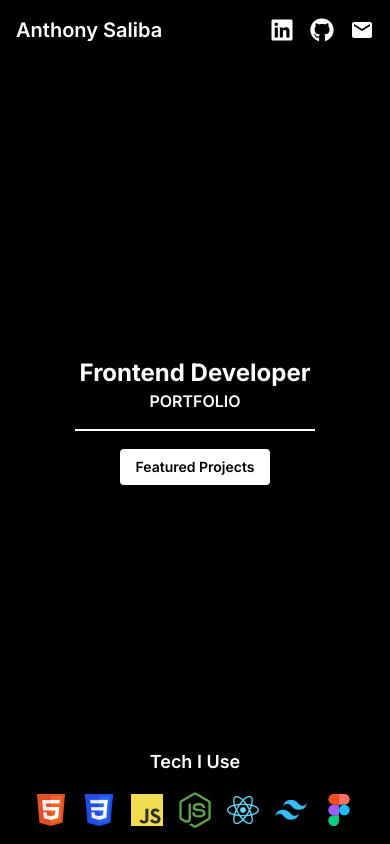
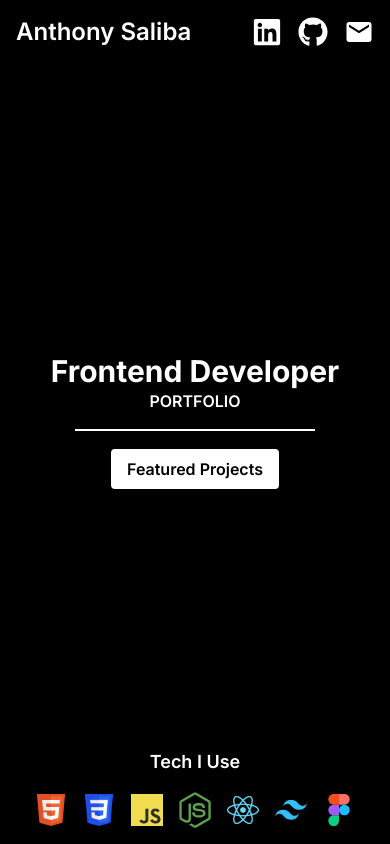
Before and after one commit to as9284/as-portfolio-v2, a React (Vite) app: page / in a window 390 px wide. Built offline with nearby package versions, Linux system fonts and the light colour scheme.

Commit message:
Improved sizing on mobile

```diff
--- a/src/index.css
+++ b/src/index.css
@@ -8,6 +8,6 @@
 
 @layer components {
     .btn-modern {
-        @apply relative flex justify-center items-center text-sm md:text-lg bg-white border-2 text-black font-semibold py-2 px-4 rounded-md cursor-pointer hover:bg-white/80 focus:bg-white/80 active:scale-[0.98] duration-200;
+        @apply relative flex justify-center items-center text-base md:text-lg bg-white border-2 text-black font-semibold py-2 px-4 rounded-md cursor-pointer hover:bg-white/80 focus:bg-white/80 active:scale-[0.98] duration-200;
     }
 }
--- a/src/pages/Home.jsx
+++ b/src/pages/Home.jsx
@@ -32,8 +32,8 @@ export const Home = () => {
         className="absolute inset-0 w-full h-full z-0"
       />
       <div className="absolute w-full top-0 right-0 flex justify-between items-center p-4">
-        <h3 className="text-xl md:text-3xl font-semibold">Anthony Saliba</h3>
-        <div className="flex gap-4 md:gap-8 text-2xl md:text-3xl">
+        <h3 className="text-2xl md:text-3xl font-semibold">Anthony Saliba</h3>
+        <div className="flex gap-4 md:gap-8 text-3xl">
           <FaLinkedin className="cursor-pointer" />
           <FaGithub className="cursor-pointer" />
           <MdEmail className="cursor-pointer" />
@@ -41,7 +41,7 @@ export const Home = () => {
       </div>
 
       <div className="w-full flex flex-col justify-center items-center z-10">
-        <h1 className="text-2xl md:text-5xl font-bold">Frontend Developer</h1>
+        <h1 className="text-3xl md:text-5xl font-bold">Frontend Developer</h1>
         <h5 className="text-base md:text-xl font-semibold uppercase">
           Portfolio
         </h5>
```
